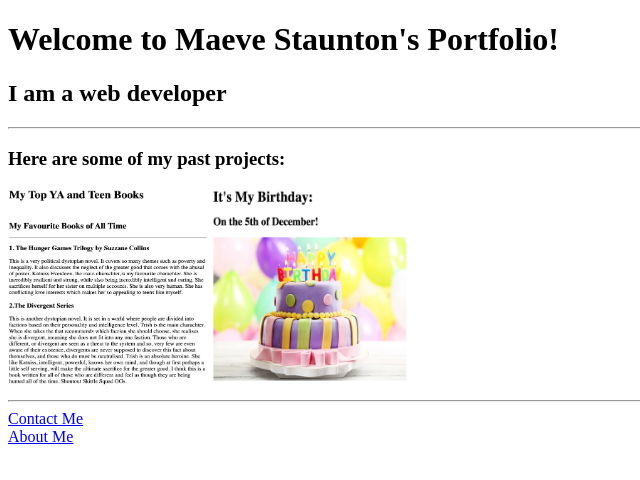
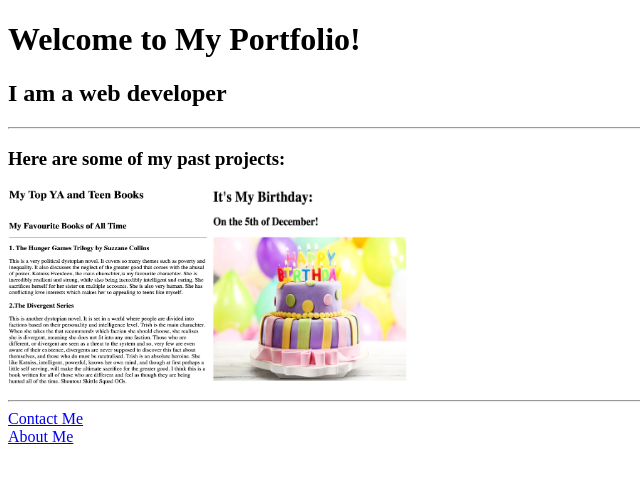
Before and after one commit to Rubiks64/html-portfolio, a plain HTML site: page index.html in a window 1280 px wide. Shown: the whole page, without its empty margins (0-640 px from the left). Drawn offline with Linux system fonts and the light colour scheme.

Commit message:
Update index.html

```diff
--- a/index.html
+++ b/index.html
@@ -9,7 +9,7 @@
 
     </head>
     <body>
-        <h1>Welcome to Maeve Staunton's Portfolio!</h1>
+        <h1>Welcome to My Portfolio!</h1>
         <h2>I am a web developer</h2>
         <hr>
         <h3>Here are some of my past projects:</h3>
```
